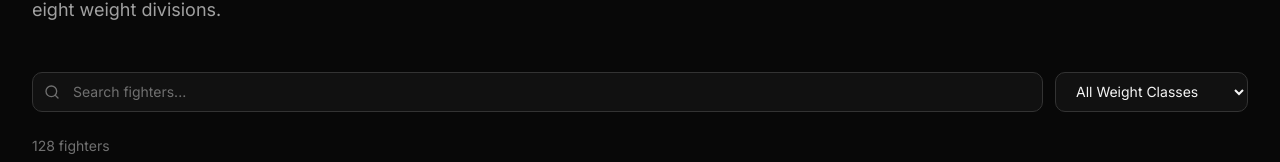
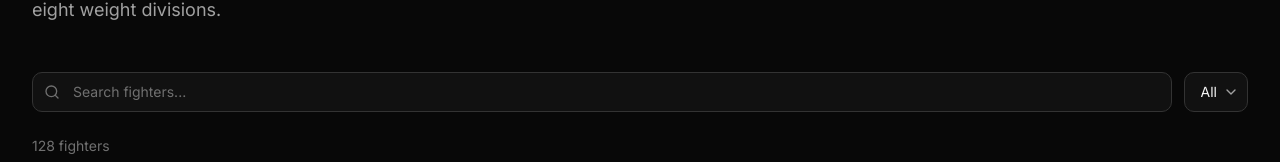
Before and after one commit to WhosMob/MMA-Organization, a Next.js app: page /fighters in a window 1280 px wide. Shown: the part 215-377 px from the top of the page. Built offline with nearby package versions, Linux system fonts and the light colour scheme.

Commit message:
fix the select field in /fighters page

```diff
--- a/components/fighters/fighters-browser.tsx
+++ b/components/fighters/fighters-browser.tsx
@@ -4,6 +4,13 @@
 import { Search, X } from "lucide-react";
 import type { MockFighter } from "@/mock-database/fighters";
 import { WEIGHT_CLASSES, type WeightClass } from "@/lib/fighters";
+import {
+  Select,
+  SelectTrigger,
+  SelectValue,
+  SelectContent,
+  SelectItem,
+} from "@/components/ui/select";
 import { FighterCard } from "./fighter-card";
 
 interface FightersBrowserProps {
@@ -59,24 +66,26 @@
         </div>
 
         <div className="flex items-center gap-2">
-          <label htmlFor="weight-class-filter" className="sr-only">
-            Filter by weight class
-          </label>
-          <select
-            id="weight-class-filter"
+          <Select
             value={selectedWeightClass}
-            onChange={(e) =>
-              setSelectedWeightClass(e.target.value as WeightClass | "All")
+            onValueChange={(v) =>
+              setSelectedWeightClass(v as WeightClass | "All")
             }
-            className="h-10 rounded-lg border border-line-subtle bg-surface pl-4 pr-8 text-sm text-ink outline-none transition-colors focus:border-accent-primary focus:ring-1 focus:ring-accent-primary/30 cursor-pointer"
           >
-            <option value="All">All Weight Classes</option>
-            {WEIGHT_CLASSES.map((wc) => (
-              <option key={wc} value={wc}>
-                {wc}
-              </option>
-            ))}
-          </select>
+            <SelectTrigger
+              className="!h-10 rounded-lg border border-line-subtle bg-surface pl-4 pr-2 text-sm text-ink cursor-pointer"
+            >
+              <SelectValue placeholder="All Weight Classes" />
+            </SelectTrigger>
+            <SelectContent>
+              <SelectItem value="All">All Weight Classes</SelectItem>
+              {WEIGHT_CLASSES.map((wc) => (
+                <SelectItem key={wc} value={wc}>
+                  {wc}
+                </SelectItem>
+              ))}
+            </SelectContent>
+          </Select>
 
           {hasActiveFilters && (
             <button
--- /dev/null
+++ b/components/ui/select.tsx
@@ -0,0 +1,200 @@
+"use client"
+
+import * as React from "react"
+import { Select as SelectPrimitive } from "@base-ui/react/select"
+import { cn } from "cn"
+import { ChevronDownIcon, CheckIcon, ChevronUpIcon } from "lucide-react"
+
+const Select = SelectPrimitive.Root
+
+function SelectGroup({ className, ...props }: SelectPrimitive.Group.Props) {
+  return (
+    <SelectPrimitive.Group
+      data-slot="select-group"
+      className={cn("scroll-my-1 p-1", className)}
+      {...props}
+    />
+  )
+}
+
+function SelectValue({ className, ...props }: SelectPrimitive.Value.Props) {
+  return (
+    <SelectPrimitive.Value
+      data-slot="select-value"
+      className={cn("flex flex-1 text-left", className)}
+      {...props}
+    />
+  )
+}
+
+function SelectTrigger({
+  className,
+  size = "default",
+  children,
+  ...props
+}: SelectPrimitive.Trigger.Props & {
+  size?: "sm" | "default"
+}) {
+  return (
+    <SelectPrimitive.Trigger
+      data-slot="select-trigger"
+      data-size={size}
+      className={cn(
+        "flex w-fit items-center justify-between gap-1.5 rounded-lg border border-input bg-transparent py-2 pr-2 pl-2.5 text-sm whitespace-nowrap transition-colors outline-none select-none focus-visible:border-ring focus-visible:ring-3 focus-visible:ring-ring/50 disabled:cursor-not-allowed disabled:opacity-50 aria-invalid:border-destructive aria-invalid:ring-3 aria-invalid:ring-destructive/20 data-placeholder:text-muted-foreground data-[size=default]:h-8 data-[size=sm]:h-7 data-[size=sm]:rounded-[min(var(--radius-md),10px)] *:data-[slot=select-value]:line-clamp-1 *:data-[slot=select-value]:flex *:data-[slot=select-value]:items-center *:data-[slot=select-value]:gap-1.5 dark:bg-input/30 dark:hover:bg-input/50 dark:aria-invalid:border-destructive/50 dark:aria-invalid:ring-destructive/40 [&_svg]:pointer-events-none [&_svg]:shrink-0 [&_svg:not([class*='size-'])]:size-4",
+        className
+      )}
+      {...props}
+    >
+      {children}
+      <SelectPrimitive.Icon
+        render={
+          <ChevronDownIcon className="pointer-events-none size-4 text-muted-foreground" />
+        }
+      />
+    </SelectPrimitive.Trigger>
+  )
+}
+
+function SelectContent({
+  className,
+  children,
+  side = "bottom",
+  sideOffset = 4,
+  align = "center",
+  alignOffset = 0,
+  alignItemWithTrigger = true,
+  ...props
+}: SelectPrimitive.Popup.Props &
+  Pick<
+    SelectPrimitive.Positioner.Props,
+    "align" | "alignOffset" | "side" | "sideOffset" | "alignItemWithTrigger"
+  >) {
+  return (
+    <SelectPrimitive.Portal>
+      <SelectPrimitive.Positioner
+        side={side}
+        sideOffset={sideOffset}
+        align={align}
+        alignOffset={alignOffset}
+        alignItemWithTrigger={alignItemWithTrigger}
+        className="isolate z-50"
+      >
+        <SelectPrimitive.Popup
+          data-slot="select-content"
+          data-align-trigger={alignItemWithTrigger}
+          className={cn("relative isolate z-50 max-h-(--available-height) w-(--anchor-width) min-w-36 origin-(--transform-origin) overflow-x-hidden overflow-y-auto rounded-lg bg-popover text-popover-foreground shadow-md ring-1 ring-foreground/10 duration-100 data-[align-trigger=true]:animate-none data-[side=bottom]:slide-in-from-top-2 data-[side=inline-end]:slide-in-from-left-2 data-[side=inline-start]:slide-in-from-right-2 data-[side=left]:slide-in-from-right-2 data-[side=right]:slide-in-from-left-2 data-[side=top]:slide-in-from-bottom-2 data-open:animate-in data-open:fade-in-0 data-open:zoom-in-95 data-closed:animate-out data-closed:fade-out-0 data-closed:zoom-out-95", className )}
+          {...props}
+        >
+          <SelectScrollUpButton />
+          <SelectPrimitive.List>{children}</SelectPrimitive.List>
+          <SelectScrollDownButton />
+        </SelectPrimitive.Popup>
+      </SelectPrimitive.Positioner>
+    </SelectPrimitive.Portal>
+  )
+}
+
+function SelectLabel({
+  className,
+  ...props
+}: SelectPrimitive.GroupLabel.Props) {
+  return (
+    <SelectPrimitive.GroupLabel
+      data-slot="select-label"
+      className={cn("px-1.5 py-1 text-xs text-muted-foreground", className)}
+      {...props}
+    />
+  )
+}
+
+function SelectItem({
+  className,
+  children,
+  ...props
+}: SelectPrimitive.Item.Props) {
+  return (
+    <SelectPrimitive.Item
+      data-slot="select-item"
+      className={cn(
+        "relative flex w-full cursor-default items-center gap-1.5 rounded-md py-1 pr-8 pl-1.5 text-sm outline-hidden select-none focus:bg-accent focus:text-accent-foreground not-data-[variant=destructive]:focus:**:text-accent-foreground data-disabled:pointer-events-none data-disabled:opacity-50 [&_svg]:pointer-events-none [&_svg]:shrink-0 [&_svg:not([class*='size-'])]:size-4 *:[span]:last:flex *:[span]:last:items-center *:[span]:last:gap-2",
+        className
+      )}
+      {...props}
+    >
+      <SelectPrimitive.ItemText className="flex flex-1 shrink-0 gap-2 whitespace-nowrap">
+        {children}
+      </SelectPrimitive.ItemText>
+      <SelectPrimitive.ItemIndicator
+        render={
+          <span className="pointer-events-none absolute right-2 flex size-4 items-center justify-center" />
+        }
+      >
+        <CheckIcon className="pointer-events-none" />
+      </SelectPrimitive.ItemIndicator>
+    </SelectPrimitive.Item>
+  )
+}
+
+function SelectSeparator({
+  className,
+  ...props
+}: SelectPrimitive.Separator.Props) {
+  return (
+    <SelectPrimitive.Separator
+      data-slot="select-separator"
+      className={cn("pointer-events-none -mx-1 my-1 h-px bg-border", className)}
+      {...props}
+    />
+  )
+}
+
+function SelectScrollUpButton({
+  className,
+  ...props
+}: React.ComponentProps<typeof SelectPrimitive.ScrollUpArrow>) {
+  return (
+    <SelectPrimitive.ScrollUpArrow
+      data-slot="select-scroll-up-button"
+      className={cn(
+        "top-0 z-10 flex w-full cursor-default items-center justify-center bg-popover py-1 [&_svg:not([class*='size-'])]:size-4",
+        className
+      )}
+      {...props}
+    >
+      <ChevronUpIcon
+      />
+    </SelectPrimitive.ScrollUpArrow>
+  )
+}
+
+function SelectScrollDownButton({
+  className,
+  ...props
+}: React.ComponentProps<typeof SelectPrimitive.ScrollDownArrow>) {
+  return (
+    <SelectPrimitive.ScrollDownArrow
+      data-slot="select-scroll-down-button"
+      className={cn(
+        "bottom-0 z-10 flex w-full cursor-default items-center justify-center bg-popover py-1 [&_svg:not([class*='size-'])]:size-4",
+        className
+      )}
+      {...props}
+    >
+      <ChevronDownIcon
+      />
+    </SelectPrimitive.ScrollDownArrow>
+  )
+}
+
+export {
+  Select,
+  SelectContent,
+  SelectGroup,
+  SelectItem,
+  SelectLabel,
+  SelectScrollDownButton,
+  SelectScrollUpButton,
+  SelectSeparator,
+  SelectTrigger,
+  SelectValue,
+}
```
